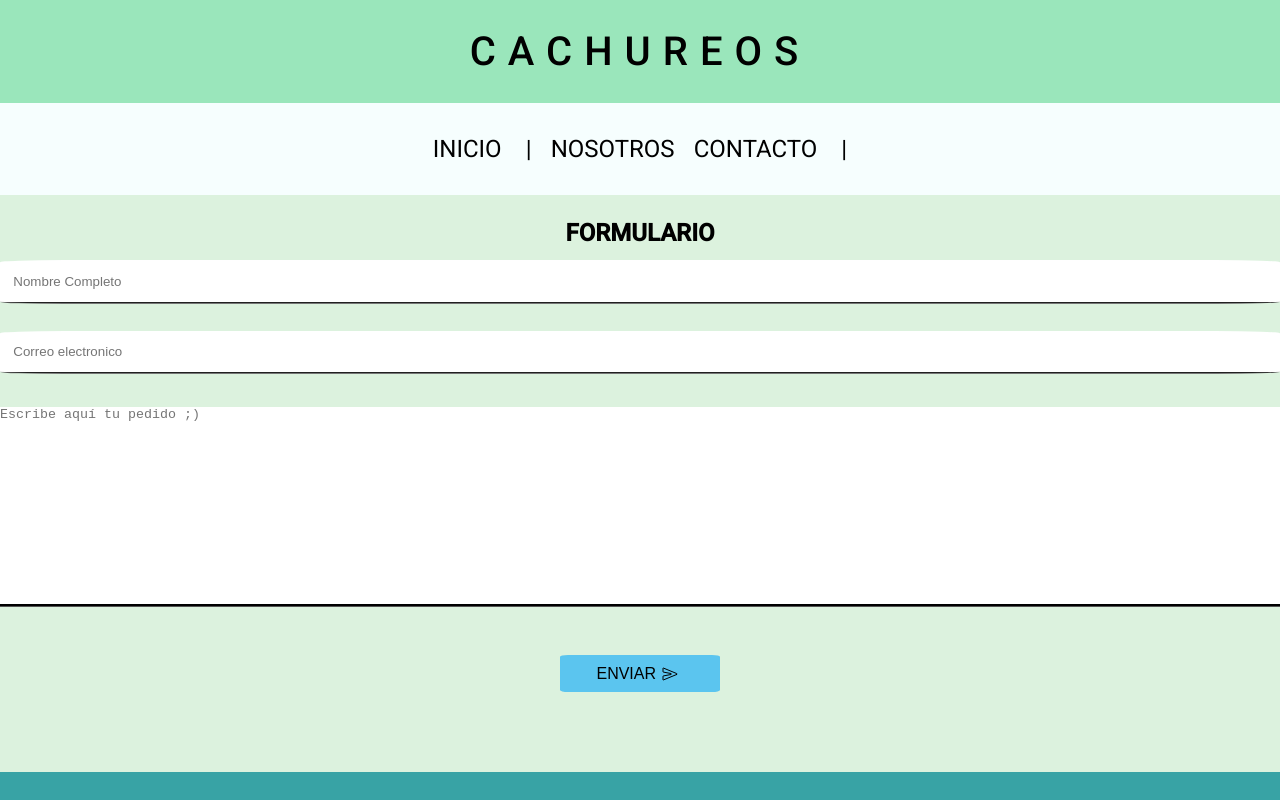
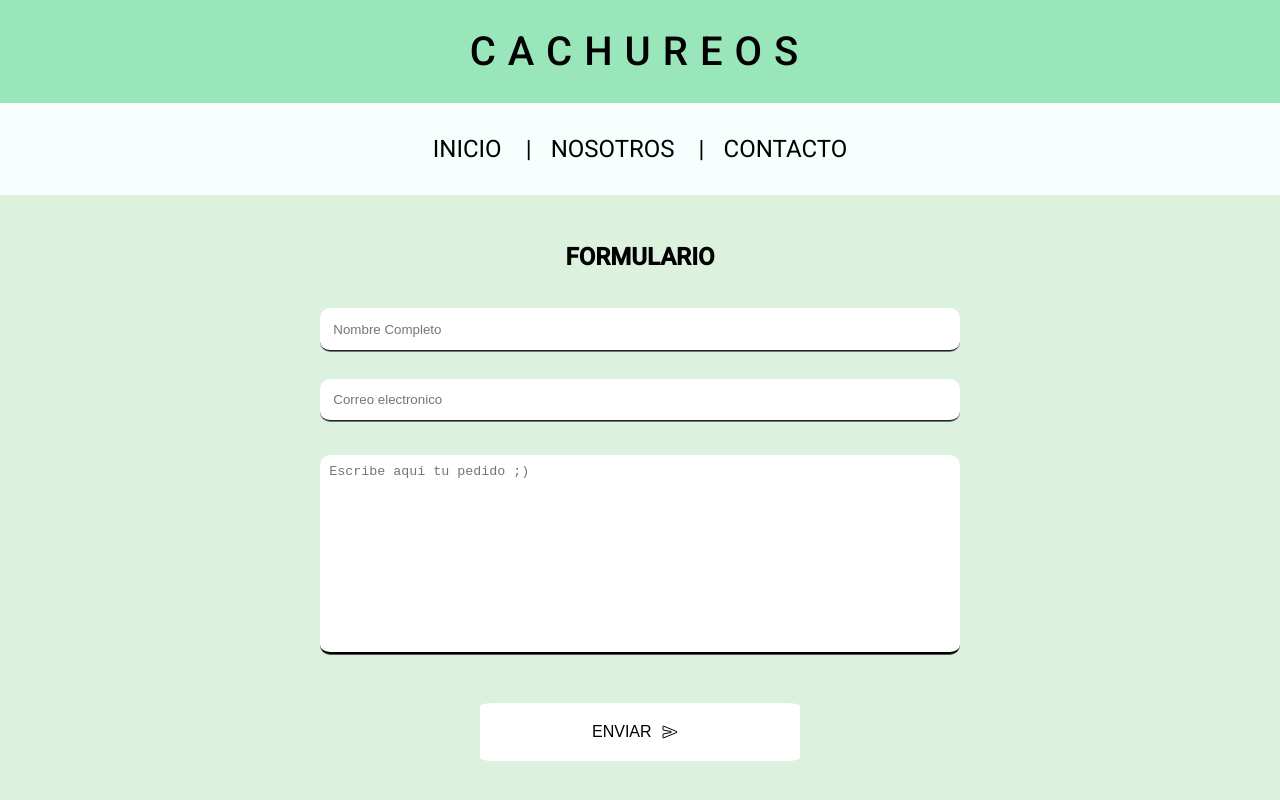
Before and after one commit to ManuDve/BC-Grupal01, a plain HTML site: page contacto.html in a window 1280 px wide. Shown: the top 800 px of the page. Drawn offline with nearby package versions, Linux system fonts and the light colour scheme.

Commit message:
Modifica estilo formulario

```diff
--- a/contacto.html
+++ b/contacto.html
@@ -14,8 +14,8 @@
         <nav>
             <ul>
                 <li><a class="btn-nav linea" href="./index.html">Inicio</a></li>
-                <li><a class="btn-nav" href="./index.html#nosotros">Nosotros</a></li>
-                <li><a class="btn-nav linea" href="./contacto.html">Contacto</a></li>
+                <li><a class="btn-nav linea" href="./index.html#nosotros">Nosotros</a></li>
+                <li><a class="btn-nav " href="./contacto.html">Contacto</a></li>
             </ul>
         </nav>
         <main>
@@ -32,10 +32,16 @@
             </section>
         </main>
         <footer>
+            <div class="nombres">
             <p class="integrantes">Manuel Alfaro</p>
             <p class="integrantes">Valentina Roco</p>
             <p class="integrantes">Gabriela Soto</p>
+            </div>
+
+            <div>
             <h2>2023</h2>
+            </div>
+
         </footer>
         <script type="module" src="https://unpkg.com/ionicons@5.5.2/dist/ionicons/ionicons.esm.js"></script>
         <script nomodule src="https://unpkg.com/ionicons@5.5.2/dist/ionicons/ionicons.js"></script>
--- a/estilos/estilos.css
+++ b/estilos/estilos.css
@@ -142,22 +142,24 @@ footer h2 {
 .formulario {
     display: flex;
     flex-direction: column;
-    width: 100%;
+    width: 90%;
     justify-content: center;
     align-items: center;
+    margin: auto;
 }
-
+.formulario h2{
+    margin: 1em auto;
+}
 input {
     outline: 0;
     margin: 1em;
-    border-radius: 5%;
+    border-radius: 10px;
     padding: 1em;
     width: 100%;
     border-top-style: hidden;
     border-right-style: hidden;
     border-left-style: hidden;
     border-bottom-style: groove;
-    background-color: #ffff;
 }
 
 input:focus-visible {
@@ -172,12 +174,11 @@ input:focus-visible {
 textarea {
     width: 100%;
     height: 200px;
-    padding: 0;
+    padding: .7em;
     margin: 0 auto;
     outline: 0;
     width: 100%;
     border: none;
-
     outline: none;
     border-color: black;
     border-top-style: hidden;
@@ -185,6 +186,7 @@ textarea {
     border-left-style: hidden;
     border-bottom-style: groove;
     resize: none;
+    border-radius: 10px;
     /*remove the resize handle on the bottom right */
 }
 
@@ -194,11 +196,11 @@ textarea:focus-visible {
 
 .enviar {
     position: relative;
-    width: 10em;
-    padding: .5em;
-    margin: 3em;
+    width: 20em;
+    padding: 1em 2em;
+    margin: 3em 0;
     display: flex;
-    background-color: rgb(91, 197, 239);
+    background-color: rgb(255, 255, 255);
     border-radius: 5%;
     justify-content: center;
 }
@@ -210,7 +212,6 @@ textarea:focus-visible {
 .icon {
     margin: 2%;
     padding: 0 2%;
-
 }
 
 button {
@@ -283,8 +284,13 @@ button {
     p {
             font-size: 1.5em;
         }
+    .formulario{
+        width: 40em;
+        margin: auto;
+    }
 
-    }
+}
+
 
 
 
```
